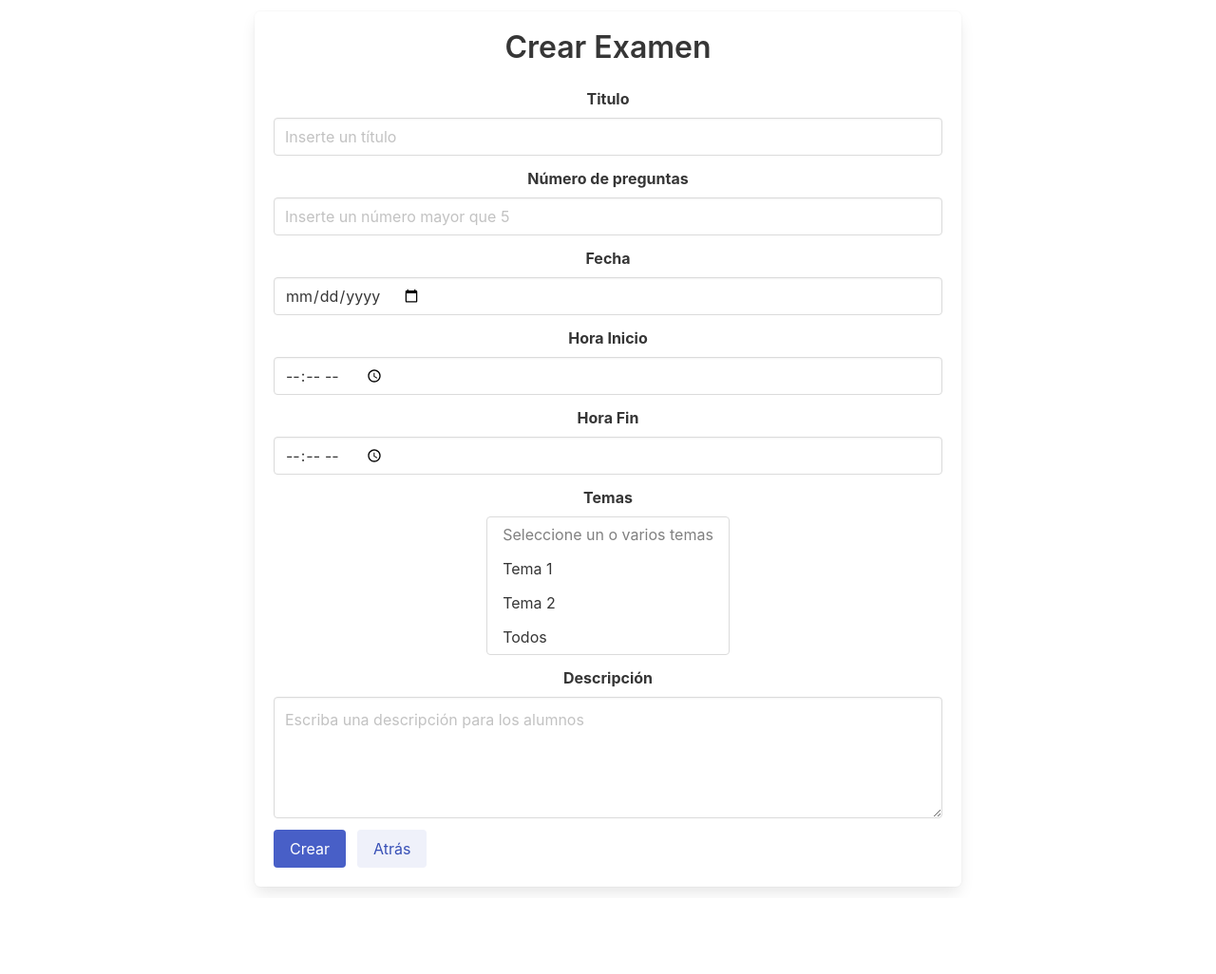
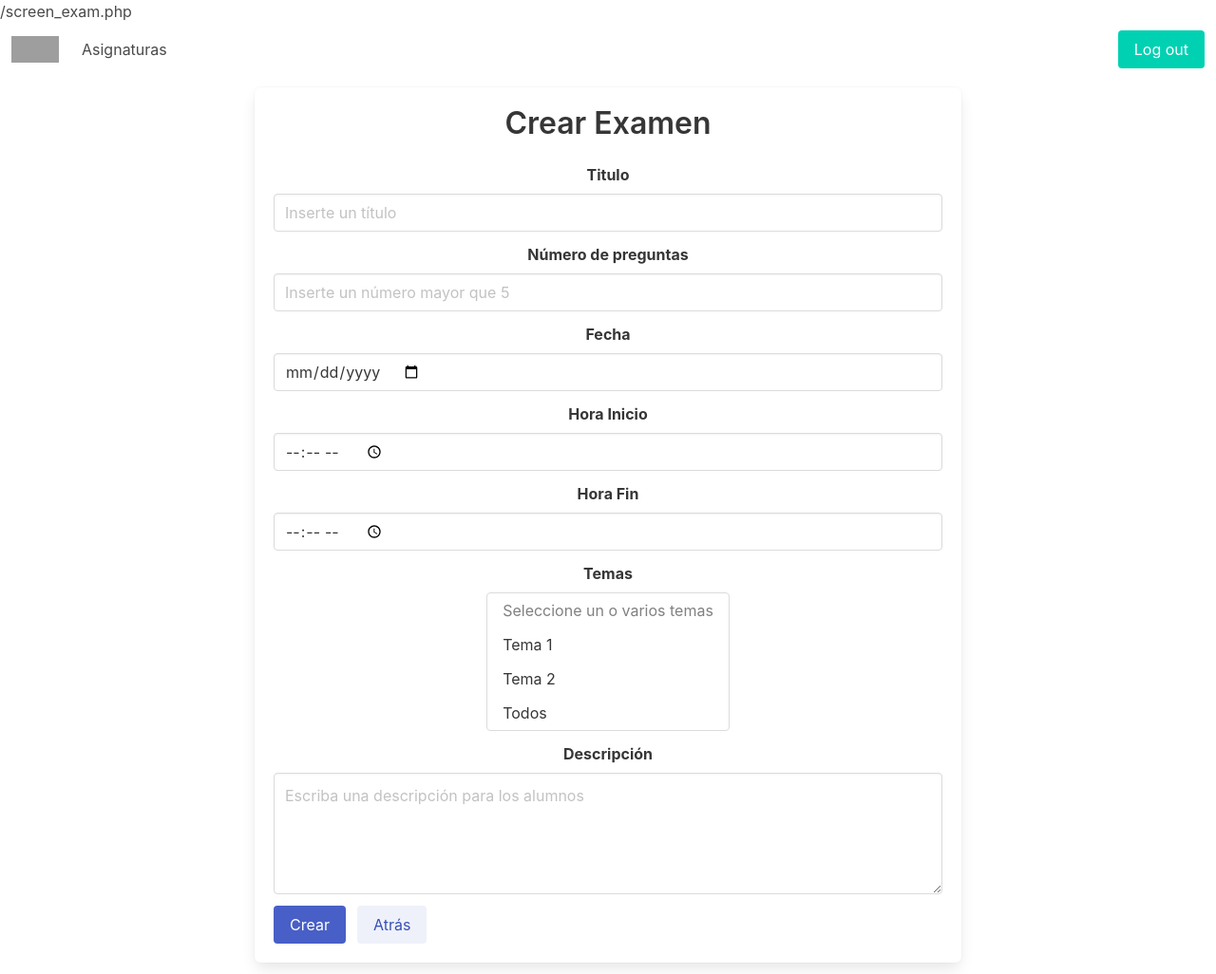
Before and after one commit to PhewP/PR01-online-exam-web-system-management-, a PHP site: page /screen_exam.php in a window 1280 px wide. Shown: the whole page at 95% size. Before the commit the page ends 940 px from the top, so only its background shows below. Run offline with PHP 8.4, Linux system fonts and the light colour scheme; some libraries are stand-ins or nearby versions; grey boxes are pictures that could not be loaded.

Commit message:
:sparkles: add logout

```diff
--- a/src/base.php
+++ b/src/base.php
@@ -10,6 +10,8 @@ function getDatetimeNow() {
 
 function Base($title, $content) {
     include("components/navbar.php");
+    include("api/Api.class.php");
+
     print('
     <!DOCTYPE html>
     <html>
--- a/src/components/navbar.php
+++ b/src/components/navbar.php
@@ -1,6 +1,36 @@
 <?php
+
+function ResetSession($user) {
+    $_SESSION['email'] = $user->getEmail();
+    $_SESSION['password'] = $user->getPassword();
+    $_SESSION['user'] = serialize($user);
+}
+
+function ResetUserCookie($user) {
+      setcookie('email', NULL, -1);
+      setcookie('password', NULL, -1);
+}
+
+function cleanSession() {
+    echo"limpiaaa";
+    session_start();
+    $user=unserialize($_SESSION['user']);
+    session_destroy();
+    ResetUserCookie($user);
+    header("Location: login.php");
+}
+
+
 function Navbar() {
-    return '<nav class="navbar" role="navigation" aria-label="main navigation">
+    $uri=$_SERVER['REQUEST_URI'];
+    echo $uri;
+    $uri = explode("/", $uri);
+    $uri = end($uri);
+
+    if(isset($_POST['logout']))
+        cleanSession();
+    else {
+    ?><nav class="navbar" role="navigation" aria-label="main navigation">
     <div class="navbar-brand">
     <a class="navbar-item" href="https://esingenieria.uca.es/">
     <img src="https://exterior.fe.ccoo.es/a544ca1d3464b59edde9527d0ea5b6ac000063.png" width="50" height="500">
@@ -14,12 +44,16 @@ function Navbar() {
     </div>
     <div class="navbar-end">
     <div class="navbar-item">
-    <a class="button is-primary">
-    <strong>Log out</strong>
-    </a>
+
+    <form action=<?php echo $uri?> method="POST">
+        <input name="logout" class="button is-primary" value='Log out' type="submit">
+    </form>
+
     </div>
     </div>
     </div>
-    </nav>';
+    </nav>
+    <?php
+    }
 }
 ?>
```
